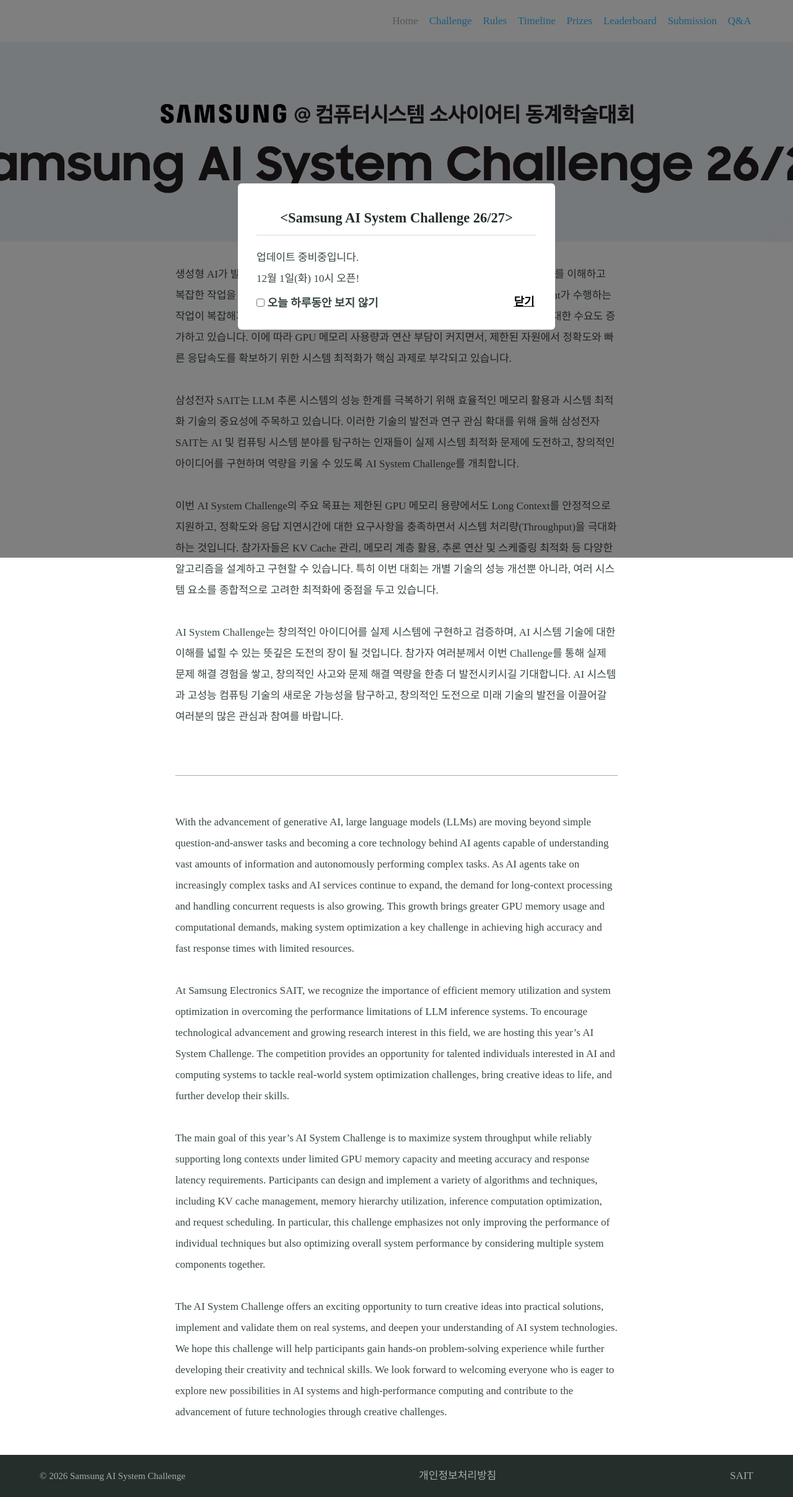
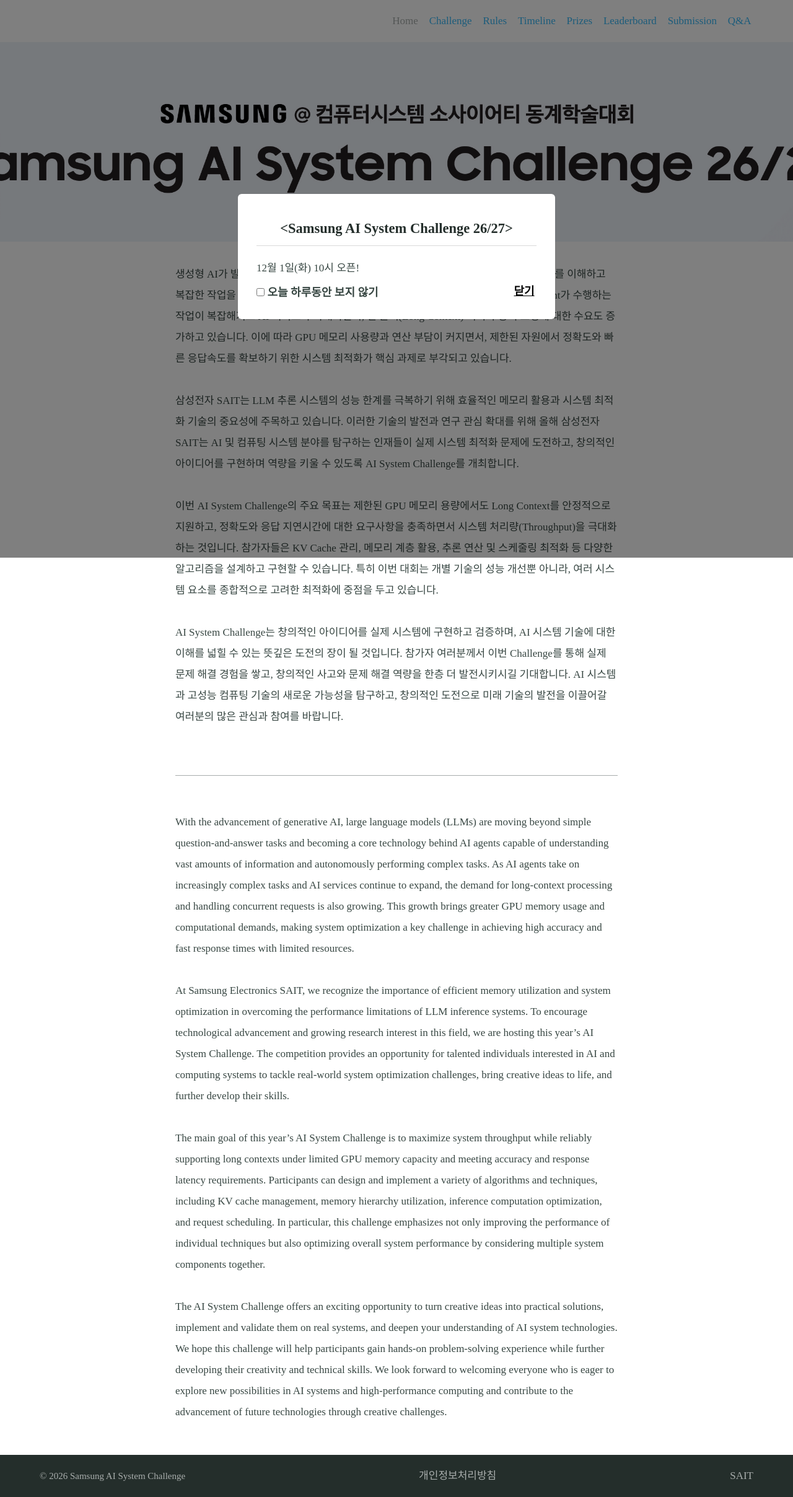
Before and after one commit to AISystemChallenge/AISystemChallenge.github.io, a Jekyll site: the page built from index.md, in a window 1280 px wide. Shown: the whole page at 62% size. Built offline with Jekyll 4.4.1, drawn with Linux system fonts in a browser that asks for light colours; some web fonts are replaced.

Commit message:
Update index.md

```diff
--- a/index.md
+++ b/index.md
@@ -29,7 +29,6 @@ The AI System Challenge offers an exciting opportunity to turn creative ideas in
         <h5 class="title"> <b> &lt;Samsung AI System Challenge 26/27&gt; </b></h5>
         <div class="cont">
         <p>
-			업데이트 중비중입니다.<br>
 			12월 1일(화) 10시 오픈!
         </p>
         <form name="pop_form0">
```
